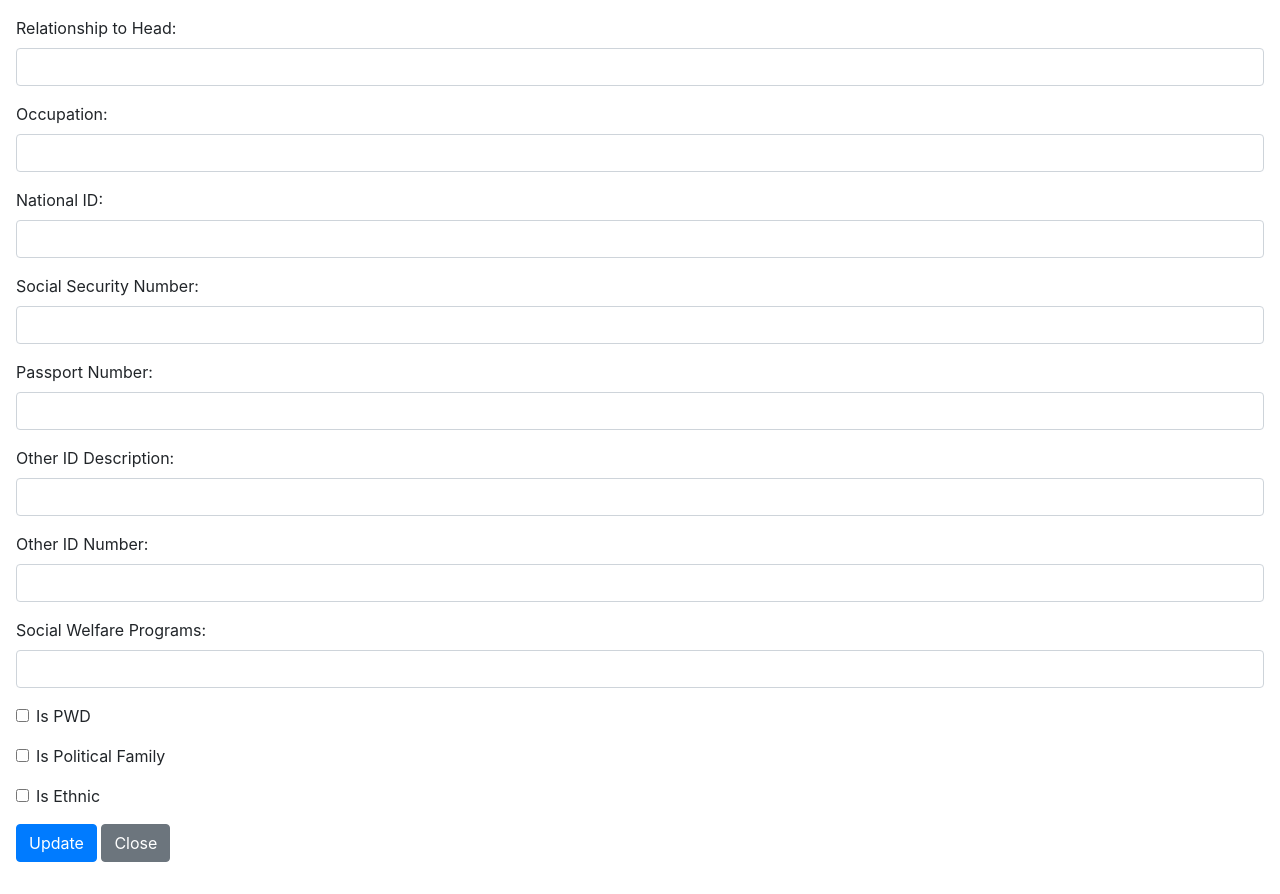
After one commit to DefinitelyNotAnAssassin/Alegra, a PHP site: the page made by admin/edit_household_member.php in a window 1280 px wide. The commit adds this page. Run offline with PHP 8.4, Linux system fonts and the light colour scheme; data comes from the database, SQL or seed files in the repository; data that the repository does not hold is empty.

Commit message:
Final Iteration of Alegra

```diff
--- /dev/null
+++ b/admin/edit_household_member.php
@@ -0,0 +1,120 @@
+<?php
+
+include('class/db.php');
+
+$householdMemberId = $_GET['id'];
+
+$sql = "SELECT * FROM household_members WHERE id = '$householdMemberId'";
+$result = $conn->query($sql);
+$row = $result->fetch_assoc();
+
+
+
+// Check if the form was submitted
+if ($_SERVER["REQUEST_METHOD"] == "POST") {
+    // Sanitize input
+    $householdMemberId = htmlspecialchars($_POST['id']);
+    $relationshipToHead = htmlspecialchars($_POST['relationship_to_head']);
+    $occupation = htmlspecialchars($_POST['occupation']);
+    $nationalId = htmlspecialchars($_POST['national_id']);
+    $socialSecurityNumber = htmlspecialchars($_POST['social_security_number']);
+    $passportNumber = htmlspecialchars($_POST['passport_number']);
+    $otherIdDescription = htmlspecialchars($_POST['other_id_description']);
+    $otherIdNumber = htmlspecialchars($_POST['other_id_number']);
+    $socialWelfarePrograms = htmlspecialchars($_POST['social_welfare_programs']);
+    $isPwd = isset($_POST['is_pwd']) ? 1 : 0;
+    $isPoliticalFamily = isset($_POST['is_political_family']) ? 1 : 0;
+    $isEthnic = isset($_POST['is_ethnic']) ? 1 : 0;
+
+    // Prepare SQL statement
+    $sql = "UPDATE household_members SET relationship_to_head = ?, occupation = ?, national_id = ?, social_security_number = ?, passport_number = ?, other_id_description = ?, other_id_number = ?, social_welfare_programs = ?, is_pwd = ?, is_political_family = ?, is_ethnic = ? WHERE id = ?";
+
+    if ($stmt = $conn->prepare($sql)) {
+        // Bind parameters
+        $stmt->bind_param("ssssssssiiii", $relationshipToHead, $occupation, $nationalId, $socialSecurityNumber, $passportNumber, $otherIdDescription, $otherIdNumber, $socialWelfarePrograms, $isPwd, $isPoliticalFamily, $isEthnic, $householdMemberId);
+
+        // Execute the statement
+        if ($stmt->execute()) {
+            // Redirect or show a success message
+            header("Location: /alegra/admin/household_masterlist.php");
+            exit();
+        } else {
+            echo "Error: " . $stmt->error;
+        }
+
+        // Close statement
+        $stmt->close();
+    } else {
+        echo "Error preparing statement: " . $conn->error;
+    }
+
+    // Close connection
+    $conn->close();
+}
+
+
+?>
+
+<link rel="stylesheet" href="https://stackpath.bootstrapcdn.com/bootstrap/4.5.2/css/bootstrap.min.css">
+
+<form method="post" class="p-3">
+    <input type="hidden" name="id" value="<?php echo htmlspecialchars($row['id']); ?>">
+
+    <div class="form-group">
+        <label for="relationship_to_head">Relationship to Head:</label>
+        <input type="text" class="form-control" id="relationship_to_head" name="relationship_to_head" value="<?php echo htmlspecialchars($row['relationship_to_head']); ?>">
+    </div>
+
+    <div class="form-group">
+        <label for="occupation">Occupation:</label>
+        <input type="text" class="form-control" id="occupation" name="occupation" value="<?php echo htmlspecialchars($row['occupation']); ?>">
+    </div>
+
+    <div class="form-group">
+        <label for="national_id">National ID:</label>
+        <input type="text" class="form-control" id="national_id" name="national_id" value="<?php echo htmlspecialchars($row['national_id']); ?>">
+    </div>
+
+    <div class="form-group">
+        <label for="social_security_number">Social Security Number:</label>
+        <input type="text" class="form-control" id="social_security_number" name="social_security_number" value="<?php echo htmlspecialchars($row['social_security_number']); ?>">
+    </div>
+
+    <div class="form-group">
+        <label for="passport_number">Passport Number:</label>
+        <input type="text" class="form-control" id="passport_number" name="passport_number" value="<?php echo htmlspecialchars($row['passport_number']); ?>">
+    </div>
+
+    <div class="form-group">
+        <label for="other_id_description">Other ID Description:</label>
+        <input type="text" class="form-control" id="other_id_description" name="other_id_description" value="<?php echo htmlspecialchars($row['other_id_description']); ?>">
+    </div>
+
+    <div class="form-group">
+        <label for="other_id_number">Other ID Number:</label>
+        <input type="text" class="form-control" id="other_id_number" name="other_id_number" value="<?php echo htmlspecialchars($row['other_id_number']); ?>">
+    </div>
+
+    <div class="form-group">
+        <label for="social_welfare_programs">Social Welfare Programs:</label>
+        <input type="text" class="form-control" id="social_welfare_programs" name="social_welfare_programs" value="<?php echo htmlspecialchars($row['social_welfare_programs']); ?>">
+    </div>
+
+    <div class="form-group form-check">
+        <input type="checkbox" class="form-check-input" id="is_pwd" name="is_pwd" <?php echo $row['is_pwd'] ? 'checked' : ''; ?>>
+        <label class="form-check-label" for="is_pwd">Is PWD</label>
+    </div>
+
+    <div class="form-group form-check">
+        <input type="checkbox" class="form-check-input" id="is_political_family" name="is_political_family" <?php echo $row['is_political_family'] ? 'checked' : ''; ?>>
+        <label class="form-check-label" for="is_political_family">Is Political Family</label>
+    </div>
+
+    <div class="form-group form-check">
+        <input type="checkbox" class="form-check-input" id="is_ethnic" name="is_ethnic" <?php echo $row['is_ethnic'] ? 'checked' : ''; ?>>
+        <label class="form-check-label" for="is_ethnic">Is Ethnic</label>
+    </div>
+
+    <button type="submit"  class="btn btn-primary">Update</button>
+    <a href = "/alegra/admin/household_masterlist.php" class="btn btn-secondary" onclick="window.close();">Close</a>
+</form>
--- a/admin/household_masterlist.php
+++ b/admin/household_masterlist.php
@@ -258,7 +258,7 @@ if(isset($_POST['add_household_member'])){
 
 
 <div class="modal fade"  id="householdDetails" tabindex="-1">
-                <div class="modal-dialog modal-dialog-centered modal-lg" >
+<div class="modal-dialog modal-dialog-centered modal-lg" style="max-width: 90%;">
                   <div class="modal-content" >
                     <div class="modal-header">
                       <h5 class="modal-title">Household Details</h5>
@@ -387,7 +387,7 @@ $households = mysqli_fetch_all($result, MYSQLI_ASSOC);
       </thead>
       <tbody>
         <?php foreach ($households as $household):
-          $query = "SELECT m.first_name, m.last_name, hm.relationship_to_head, hm.occupation, hm.social_security_number, hm.passport_number, hm.other_id_description, hm.other_id_number, hm.social_welfare_programs, hm.is_pwd, hm.is_political_family, hm.is_ethnic
+          $query = "SELECT hm.id, m.first_name, m.last_name, hm.relationship_to_head, hm.occupation, hm.social_security_number, hm.passport_number, hm.other_id_description, hm.other_id_number, hm.social_welfare_programs, hm.is_pwd, hm.is_political_family, hm.is_ethnic
                 FROM household_members hm
                 JOIN members m ON hm.member_id = m.id
                 WHERE hm.household_id = " . $household['id'];
@@ -489,6 +489,7 @@ const changeMembers = (householdMembers) => {
         <td>${member.is_pwd}</td>
         <td>${member.is_political_family}</td>
         <td>${member.is_ethnic}</td>
+        <td><a href="/alegra/admin/edit_household_member.php?id=${member.id}"><i class="fa-solid fa-edit"></i></a></td>
       </tr>
     `;
   });
@@ -509,6 +510,7 @@ const changeMembers = (householdMembers) => {
           <th scope = 'col'>Is PWD</th>
           <th scope = 'col'>Is Political Family</th>
           <th scope = 'col'>Is Ethnic</th>
+          <th scope = 'col'>Action</th>
         </tr>
       </thead>
       <tbody>
--- a/admin/sidebar.php
+++ b/admin/sidebar.php
@@ -90,7 +90,11 @@
             <i class="fa-solid fa-money-bills"></i><span>Membership Fee</span>
           </a>
         </li>
-
+        <li>
+          <a href="pending_projects.php">
+            <i class="fa-solid fa-money-bills"></i><span>Pending Projects</span>
+          </a>
+        </li>
       </ul>
     </li><!-- End Tables Nav -->
 
--- a/view_project.php
+++ b/view_project.php
@@ -294,6 +294,7 @@ text-transform: uppercase; font-weight: bold;'> Done </p>";
                                                             <th>Task</th>
                                                             <th>Assigned to</th>
                                                             <th style="width: 30%;">Description</th>
+                                                            <th>Cost</th>
                                                             <th>Deadline</th>
                                                             <th>Status</th>
                                                             <th>View</th>
@@ -317,6 +318,9 @@ text-transform: uppercase; font-weight: bold;'> Done </p>";
                                                                 <td class="">
                                                                     <p class="truncate"><?php echo strip_tags($desc) ?>
                                                                     </p>
+                                                                </td>
+                                                                <td class="">
+                                                                    <b><?php echo number_format($row['actual_cost']) ?></b>
                                                                 </td>
                                                                 <td class="">
                                                                     <b><?php echo ucwords($row['deadline']) ?></b>
```
Also changed, not shown: admin/class/adminback.php (+33 -5 lines), admin/generate_certificate.php (+15 -4 lines), admin/masterlist.php (+26 -4 lines), admin/project_progress.php (+7 -1 lines), 2 other files.
